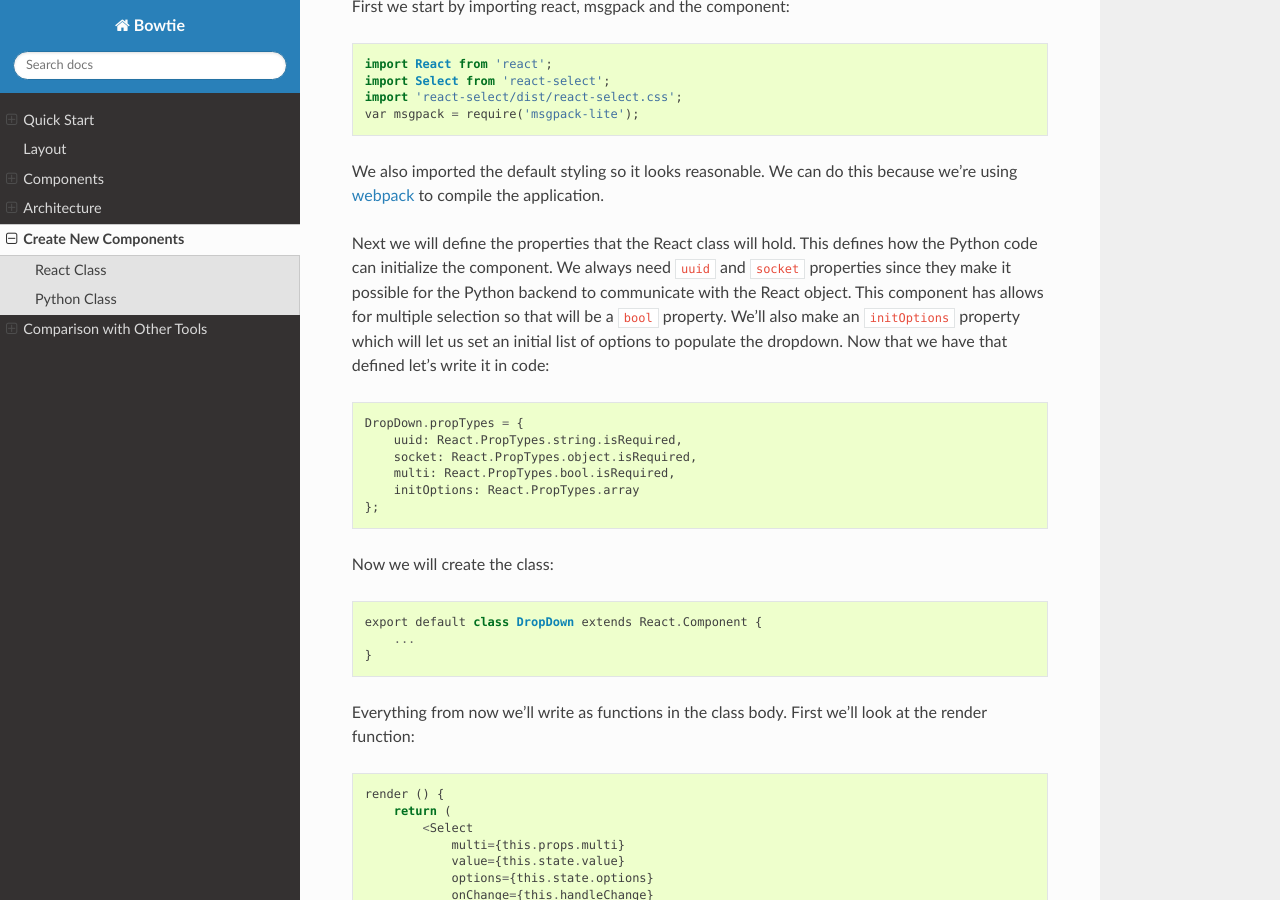
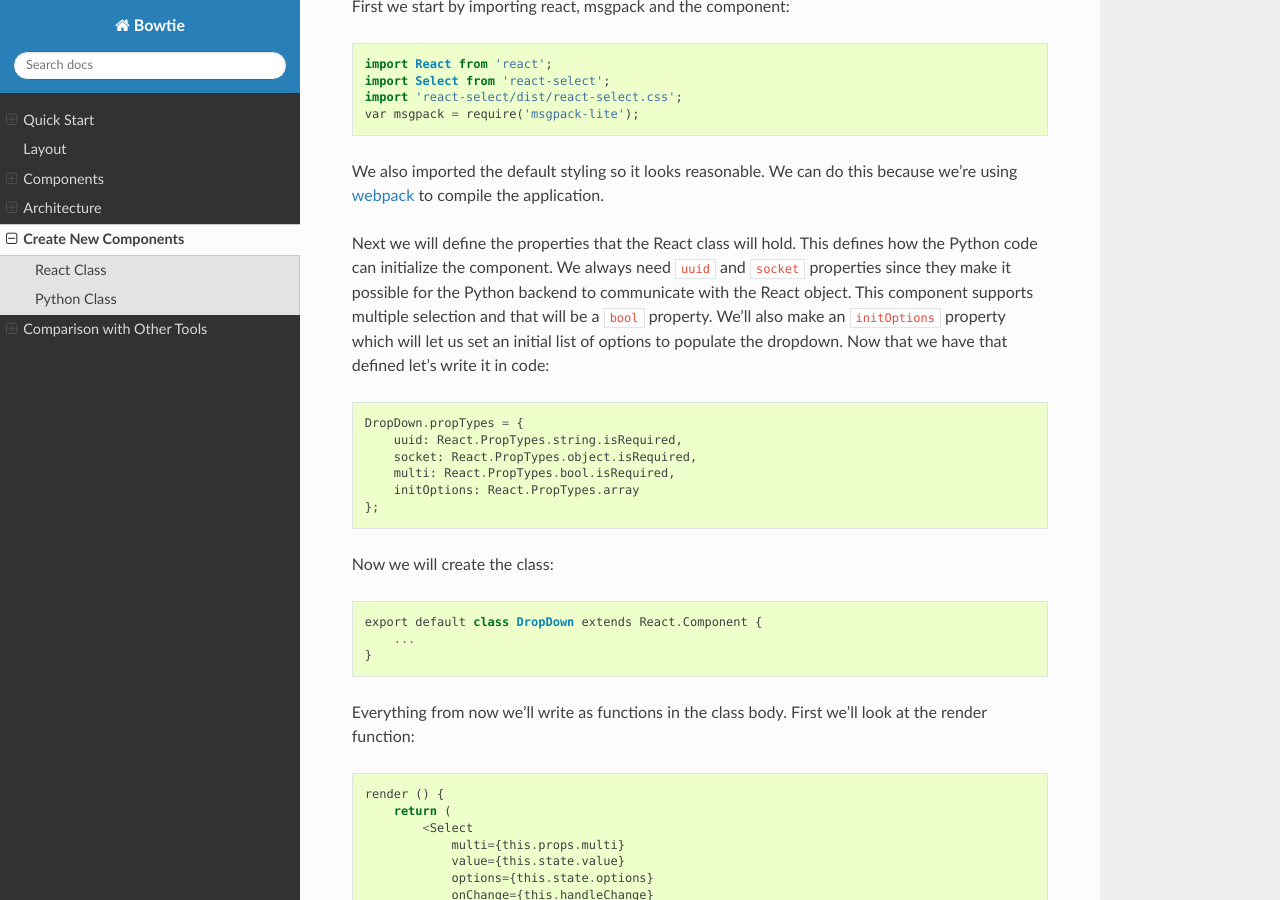
Before and after one commit to jwkvam/bowtie, a Sphinx documentation site: the page built from doc/newcomponents.rst, in a window 1280 px wide and 900 px high, scrolled down 461 px. Built offline with Sphinx 7.4.7 and the Read the Docs theme 2.0.0, drawn with Linux system fonts in a browser that asks for light colours; pages that are not in the unit, such as notebooks, are missing from menus.

Commit message:
couple doc improvements

```diff
--- a/doc/newcomponents.rst
+++ b/doc/newcomponents.rst
@@ -38,8 +38,7 @@ Next we will define the properties that the React class will hold.
 This defines how the Python code can initialize the component.
 We always need ``uuid`` and ``socket`` properties since they make
 it possible for the Python backend to communicate with the React object.
-This component has allows for multiple selection so that will be a ``bool``
-property.
+This component supports multiple selection and that will be a ``bool`` property.
 We'll also make an ``initOptions`` property which will let us set an
 initial list of options to populate the dropdown.
 Now that we have that defined let's write it in code::
```
Also changed, not shown: 1 other file.
